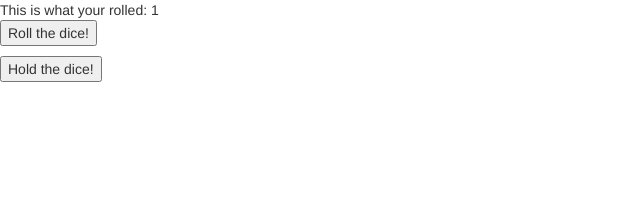
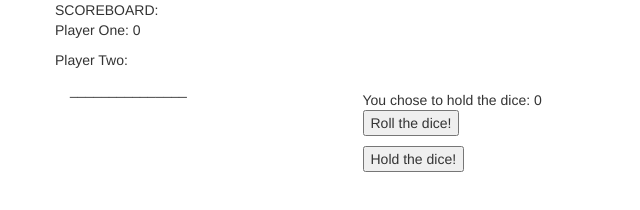
Before and after one commit to bobbydwise1/pigdice-javascript, a plain HTML site: page index.html in a window 1280 px wide. Both pictures are taken after a click on the button "Hold the dice!". Shown: the whole page, without its empty margins (0-640 px from the left). Drawn offline with Linux system fonts and the light colour scheme.

Commit message:
The game is fully working at this point, except for whoever gets to 100

```diff
--- a/index.html
+++ b/index.html
@@ -9,10 +9,32 @@
     <title></title>
   </head>
   <body>
-    <form id="RollingDice">
-      <span id="DiceRoll"></span>
-      <p><button type="submit" name="DiceRoll">Roll the dice!</button></p>
-      <p><button type="submit" name="HoldRoll">Hold the dice!</button></p>
-    </form>
+    <div class="container">
+      <div class="row">
+        SCOREBOARD:
+        <p>Player One: <span id="PlayerOneScore"></span></p>
+        <p>Player Two: <span id="PlayerTwoScore"></span></p>
+      </div>
+      <div class="row">
+        <div class="col-md-3">
+            _______________
+        </div>
+        <div class="col-md-6">
+          <p></p>
+          <form id="RollingDice">
+            <span id="DiceRoll"></span>
+            <p><button type="submit" name="DiceRoll">Roll the dice!</button></p>
+
+          </form>
+          <form id="HoldDice">
+          <p><button type="submit" name="HoldRoll">Hold the dice!</button></p>
+        </form>
+        </div>
+        <div class="col-md-3">
+
+        </div>
+
+      </div/>
+    </div>
   </body>
 </html>
--- a/js/scripts.js
+++ b/js/scripts.js
@@ -1,7 +1,7 @@
 // Business Logic
 
-var PlayerOne = [];
-var PlayerTwo = [];
+var PlayerOne = 0;
+var PlayerTwo = 0;
 var currentPlayer = 1;
 var currentRoll = 0;
 var currentTurnScore = [];
@@ -25,18 +25,18 @@ var RollTheDice = function(){
 };
 
 var HoldTheDice = function(){
-
+  console.log("This is Hold The Dice working.");
   if (currentPlayer === 1) {
-    PlayerOne.push(currentTurnScore);
+    PlayerOne += currentTurnScore.reduce((a, b) => a + b, 0);
+    console.log("Player One, you've chosen to hold the dice, here's your score: " + PlayerOne);
     currentPlayer += 1;
     currentTurnScore = [];
   } else if (currentPlayer === 2){
-
+    PlayerTwo += currentTurnScore.reduce((a, b) => a + b, 0);
+    console.log("Player Two, you've chosen to hold the dice, here's your score: " + PlayerTwo);
     currentPlayer -= 1;
     currentTurnScore = [];
   }
-
-  return
 };
 
 var playerTurn = function(){
@@ -49,6 +49,16 @@ $(document).ready(function() {
     event.preventDefault();
     RollTheDice();
     $("span#DiceRoll").text("This is what your rolled: " + currentRoll)
+  });
+  $("form#HoldDice").submit(function(event) {
+    event.preventDefault();
+    HoldTheDice();
+    if (currentPlayer !== 1) {
+      $("span#PlayerOneScore").text(PlayerOne);
+    } else if (currentPlayer !== 2) {
+      $("span#PlayerTwoScore").text(PlayerTwo);
+    }
 
-  });
+    $("span#DiceRoll").text("You chose to hold the dice: " + currentRoll)
+  })
 });
```
